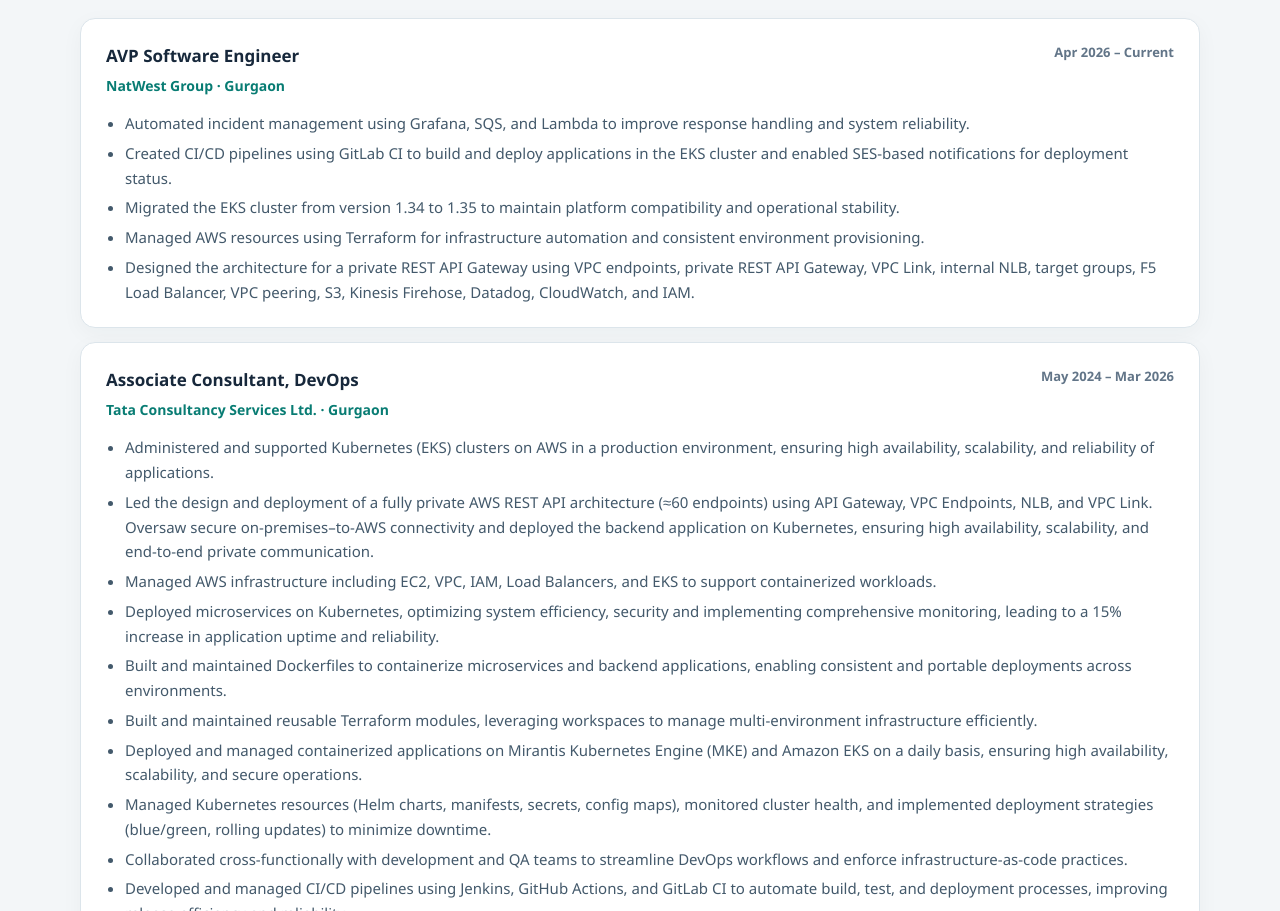
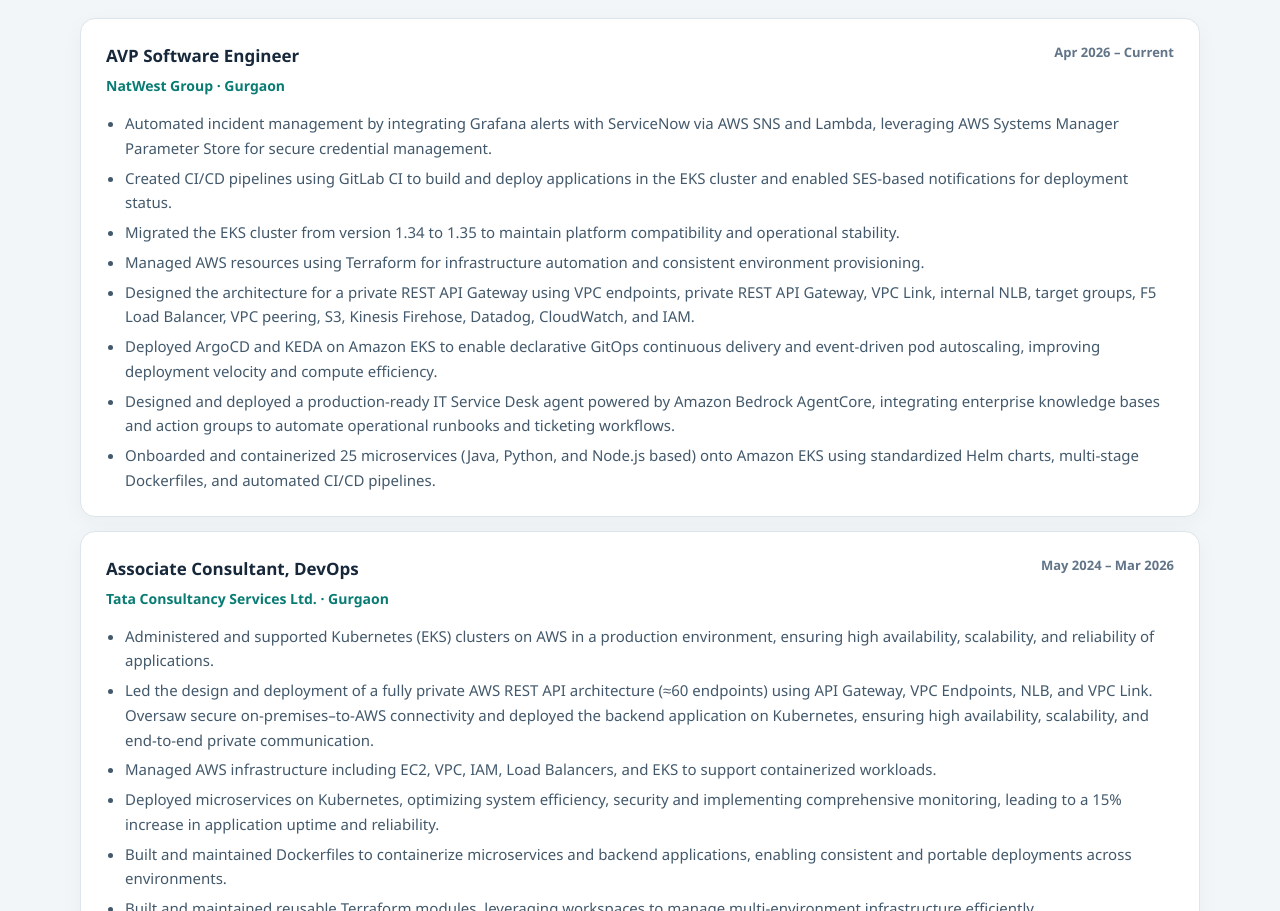
Before and after one commit to emkgupta/cv, a plain HTML site: page index.html in a window 1280 px wide. Shown: the part 3035-3946 px from the top of the page. Drawn offline with Linux system fonts and the light colour scheme.

Commit message:
updatenatwestaction

```diff
--- a/index.html
+++ b/index.html
@@ -385,11 +385,14 @@
             <span class="date">Apr 2026 – Current</span>
           </div>
           <ul>
-            <li>Automated incident management using Grafana, SQS, and Lambda to improve response handling and system reliability.</li>
+            <li>Automated incident management by integrating Grafana alerts with ServiceNow via AWS SNS and Lambda, leveraging AWS Systems Manager Parameter Store for secure credential management.</li>
             <li>Created CI/CD pipelines using GitLab CI to build and deploy applications in the EKS cluster and enabled SES-based notifications for deployment status.</li>
             <li>Migrated the EKS cluster from version 1.34 to 1.35 to maintain platform compatibility and operational stability.</li>
             <li>Managed AWS resources using Terraform for infrastructure automation and consistent environment provisioning.</li>
             <li>Designed the architecture for a private REST API Gateway using VPC endpoints, private REST API Gateway, VPC Link, internal NLB, target groups, F5 Load Balancer, VPC peering, S3, Kinesis Firehose, Datadog, CloudWatch, and IAM.</li>
+            <li>Deployed ArgoCD and KEDA on Amazon EKS to enable declarative GitOps continuous delivery and event-driven pod autoscaling, improving deployment velocity and compute efficiency.</li>
+            <li>Designed and deployed a production-ready IT Service Desk agent powered by Amazon Bedrock AgentCore, integrating enterprise knowledge bases and action groups to automate operational runbooks and ticketing workflows.</li>
+            <li>Onboarded and containerized 25 microservices (Java, Python, and Node.js based) onto Amazon EKS using standardized Helm charts, multi-stage Dockerfiles, and automated CI/CD pipelines.</li>
           </ul>
         </article>
 
```
